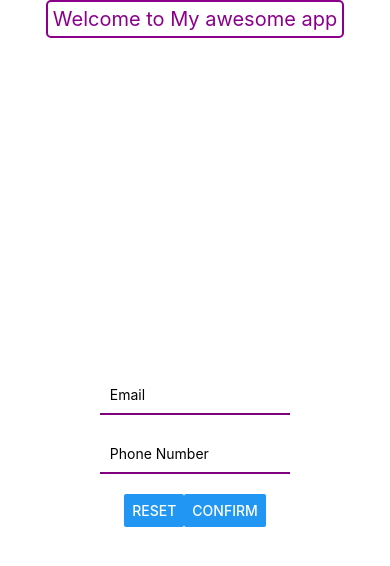
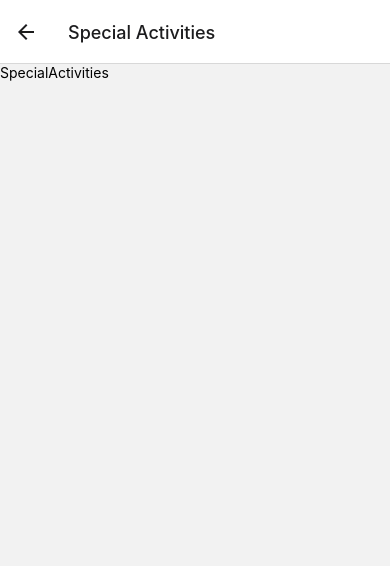
Before and after one commit to jeffrey615-creator/Assignment-2, a React Native app: screen /SpecialActivities in a window 390 px wide. Shown: the top 566 px of the page. Built offline with nearby package versions, Linux system fonts and the light colour scheme.

Commit message:
created AllActivities Speacial Activities and ActivitiesList three components

```diff
--- a/App.js
+++ b/App.js
@@ -1,40 +1,25 @@
 import React, { useState } from 'react';
-import { Button, StyleSheet, Text, View } from 'react-native';
+import { StyleSheet, View } from 'react-native';
 import { StatusBar } from 'expo-status-bar';
 import Header from './components/Header';
-import Start from './components/Start'; // Make sure the path is correct
+import Start from './components/Start';
+import { NavigationContainer } from '@react-navigation/native';
+import { createNativeStackNavigator } from '@react-navigation/native-stack';
+import AllActivities from './components/AllActivities';
+import SpecialActivities from './components/SpecialActivities';
+
+
+const Stack = createNativeStackNavigator();
 
 export default function App() {
-  const appName = "My awesome app";
-  const [email, setEmail] = useState("");
-  const [phoneNumber, setPhoneNumber] = useState("");
-  const [isModalVisible, setIsModalVisible] = useState(false);
-
-  // Updated to handle both email and phone number input
-  function receiveInput(emailInput, phoneNumberInput) {
-    console.log("Received email:", emailInput, "and phone number:", phoneNumberInput);
-    setEmail(emailInput);
-    setPhoneNumber(phoneNumberInput);
-    setIsModalVisible(false);
-  }
-
-  function dismissModal() {
-    setIsModalVisible(false);
-  }
-
   return (
-    <View style={styles.container}>
-      <StatusBar style="auto" />
-      <Header name={appName} version={2}/>
-
-      <Start
-          inputHandler={receiveInput}
-          //modalVisible={isModalVisible}
-          //dismissModal={dismissModal}
-      />
-
-
-    </View>
+    <NavigationContainer>
+      <Stack.Navigator initialRouteName="Start">
+        <Stack.Screen name="Start" component={Start} options={{ headerShown: false }}/>
+        <Stack.Screen name="AllActivities" component={AllActivities} options={{ headerTitle: "All My Activities" }}/>
+        <Stack.Screen name="SpecialActivities" component={SpecialActivities} options={{ headerTitle: "Special Activities" }}/>
+      </Stack.Navigator>
+    </NavigationContainer>
   );
 }
 
--- a/components/ActivitiesList.js
+++ b/components/ActivitiesList.js
@@ -0,0 +1,28 @@
+import { Button, StyleSheet, Text, View } from "react-native";
+import React from "react";
+
+export default function GoalItem({ goalObj}) {
+
+  return (
+    <View style={styles.textContainer}>
+      <Text style={styles.text}>{goalObj.text}</Text>
+    </View>
+  );
+}
+
+const styles = StyleSheet.create({
+  text: {
+    textAlign: "center",
+    fontSize: 30,
+    color: "white",
+    padding: 5,
+    borderRadius: 10,
+  },
+  textContainer: {
+    borderRadius: 10,
+    backgroundColor: "purple",
+    marginTop: 15,
+    flexDirection: "row",
+    alignItems: "center",
+  },
+});
--- /dev/null
+++ b/components/AllActivities.js
@@ -0,0 +1,89 @@
+import { StatusBar } from "expo-status-bar";
+import {
+  StyleSheet,
+  TextInput,
+  View,
+  Text,
+  Button,
+  SafeAreaView,
+  ScrollView,
+  FlatList,
+} from "react-native";
+import Header from "./Header";
+import { useState } from "react";
+import ActivitesList from "./ActivitiesList";
+
+export default function AllActivities({navigation}) {
+    const appName = "My awesome app";
+
+    const [activities, setActivities] = useState([]);
+    const [isModalVisible, setIsModalVisible] = useState(false);
+
+    function receiveInput(data) {
+        console.log("recieve input ", data);
+        const newActivity = {text: data, id: Math.random()};
+
+        //use updater function whenever we are updating state variables based on the current value
+        setActivities((currentActivities) => [...currentActivities, newActivity]);
+
+        setIsModalVisible(false);
+    }
+
+    function dismissModal() {
+        setIsModalVisible(false);
+    }
+
+    return (
+        <SafeAreaView style={styles.container}>
+          <View style={styles.topView}>
+            <StatusBar style="auto" />
+
+            <Header name={appName} version={2} />
+            <Button title="Add a activity" onPress={() => setIsModalVisible(true)} />
+            <Input
+              inputHandler={receiveInput}
+              modalVisible={isModalVisible}
+              dismissModal={dismissModal}
+            />
+          </View>
+          <View style={styles.bottomView}>
+            <FlatList
+              contentContainerStyle={styles.scrollViewContent}
+              data={goals}
+              renderItem={({ item }) => {
+                return (
+                  <ActivitesList activityObj={item} />
+                );
+              }}
+            />
+            {/* <ScrollView contentContainerStyle={styles.scrollViewContent}> */}
+            {/* {goals.map((goalObj) => {
+                return (
+                  <View style={styles.textContainer} key={goalObj.id}>
+                    <Text style={styles.text}>{goalObj.text}</Text>
+                  </View>
+                );
+              })} */}
+            {/* </ScrollView> */}
+          </View>
+        </SafeAreaView>
+      );
+    }
+
+    const styles = StyleSheet.create({
+        container: {
+          flex: 1,
+          backgroundColor: "white",
+          // alignItems: "center",
+          justifyContent: "center",
+        },
+        topView: {
+          flex: 1,
+          alignItems: "center",
+          justifyContent: "space-around",
+        },
+        scrollViewContent: {
+          alignItems: "center",
+        },
+        bottomView: { flex: 4, backgroundColor: "lightpink" },
+      });
--- /dev/null
+++ b/components/SpecialActivities.js
@@ -0,0 +1,12 @@
+import { StyleSheet, Text, View } from 'react-native'
+import React from 'react'
+
+export default function SpecialActivities() {
+  return (
+    <View>
+      <Text>SpecialActivities</Text>
+    </View>
+  )
+}
+
+const styles = StyleSheet.create({})
--- a/components/Start.js
+++ b/components/Start.js
@@ -1,12 +1,15 @@
 import React, { useState } from 'react';
-import { View, Text, TextInput, Button, StyleSheet, Modal, SafeAreaView } from 'react-native';
+import { View, Text, TextInput, Button, StyleSheet, SafeAreaView } from 'react-native';
+import { useNavigation } from '@react-navigation/native';
 
 
-export default function Start({ inputHandler, modalVisible, dismissModal }) {
+export default function Start() {
   const [email, setEmail] = useState("");
   const [phoneNumber, setPhoneNumber] = useState("");
   const [emailError, setEmailError] = useState('');
   const [phoneNumberError, setPhoneNumberError] = useState('');
+
+  const navigation = useNavigation();
 
   function changeEmailHandler(changedEmail) {
     setEmail(changedEmail);
@@ -31,7 +34,7 @@ export default function Start({ inputHandler, modalVisible, dismissModal }) {
     const isPhoneNumberValid = isValidPhoneNumber(phoneNumber);
 
     if (isEmailValid && isPhoneNumberValid) {
-      inputHandler(email, phoneNumber);
+      navigation.navigate('AllActivities');
     } else {
       if (!isEmailValid) setEmailError('Invalid Email');
       if (!isPhoneNumberValid) setPhoneNumberError('Invalid Phone Number');
@@ -43,7 +46,6 @@ export default function Start({ inputHandler, modalVisible, dismissModal }) {
     setPhoneNumber("");
     setEmailError('');
     setPhoneNumberError('');
-    dismissModal && dismissModal();
   }
 
   return (
--- a/package.json
+++ b/package.json
@@ -10,12 +10,13 @@
   },
   "dependencies": {
     "@react-navigation/native": "^6.1.9",
+    "@react-navigation/native-stack": "^6.9.17",
     "expo": "~50.0.6",
     "expo-status-bar": "~1.11.1",
     "react": "18.2.0",
     "react-native": "0.73.4",
-    "react-native-screens": "~3.29.0",
-    "react-native-safe-area-context": "4.8.2"
+    "react-native-safe-area-context": "4.8.2",
+    "react-native-screens": "~3.29.0"
   },
   "devDependencies": {
     "@babel/core": "^7.20.0"
```
Also changed, not shown: 1 other file (tests, documents, lock files or other folders).
